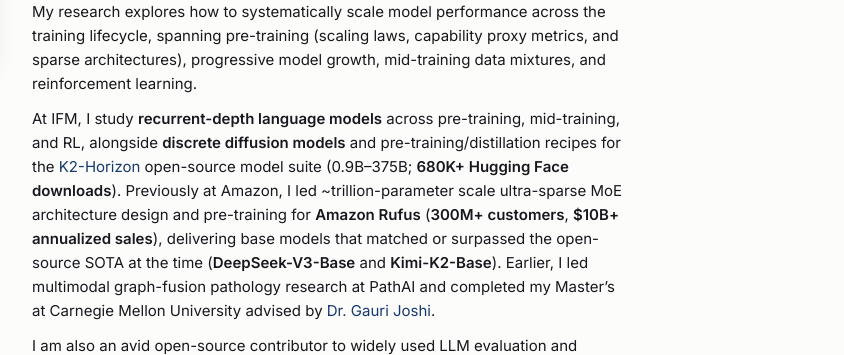
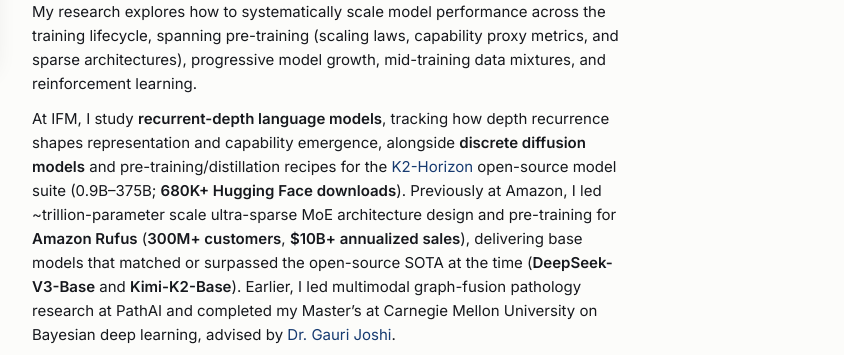
Before and after one commit to chaitanya-dwivedi/chaitanya-dwivedi.github.io, a plain HTML site: page index.html in a window 1280 px wide. Shown: the part 243-598 px from the top of the page, 436-1280 px from the left. Drawn offline with Linux system fonts and the light colour scheme.

Commit message:
Restore capability emergence framing on recurrent-depth and add Bayesian deep learning at CMU

```diff
--- a/index.html
+++ b/index.html
@@ -68,7 +68,7 @@
               I am a Senior Research Scientist at the <strong>Institute of Foundation Models (IFM)</strong>, working at the interface of <strong>LLM training dynamics and compute-efficient scaling</strong>. My research explores how to systematically scale model performance across the training lifecycle, spanning pre-training (scaling laws, capability proxy metrics, and sparse architectures), progressive model growth, mid-training data mixtures, and reinforcement learning.
             </p>
             <p>
-              At IFM, I study <strong>recurrent-depth language models</strong> across pre-training, mid-training, and RL, alongside <strong>discrete diffusion models</strong> and pre-training/distillation recipes for the <a href="https://huggingface.co/IFM" target="_blank" rel="noopener">K2-Horizon</a> open-source model suite (0.9B&ndash;375B; <strong>680K+ Hugging Face downloads</strong>). Previously at Amazon, I led ~trillion-parameter scale ultra-sparse MoE architecture design and pre-training for <strong>Amazon Rufus</strong> (<strong>300M+ customers</strong>, <strong>$10B+ annualized sales</strong>), delivering base models that matched or surpassed the open-source SOTA at the time (<strong>DeepSeek-V3-Base</strong> and <strong>Kimi-K2-Base</strong>). Earlier, I led multimodal graph-fusion pathology research at PathAI and completed my Master&rsquo;s at Carnegie Mellon University advised by <a href="https://www.andrew.cmu.edu/user/gaurij/" target="_blank" rel="noopener">Dr. Gauri Joshi</a>.
+              At IFM, I study <strong>recurrent-depth language models</strong>, tracking how depth recurrence shapes representation and capability emergence, alongside <strong>discrete diffusion models</strong> and pre-training/distillation recipes for the <a href="https://huggingface.co/IFM" target="_blank" rel="noopener">K2-Horizon</a> open-source model suite (0.9B&ndash;375B; <strong>680K+ Hugging Face downloads</strong>). Previously at Amazon, I led ~trillion-parameter scale ultra-sparse MoE architecture design and pre-training for <strong>Amazon Rufus</strong> (<strong>300M+ customers</strong>, <strong>$10B+ annualized sales</strong>), delivering base models that matched or surpassed the open-source SOTA at the time (<strong>DeepSeek-V3-Base</strong> and <strong>Kimi-K2-Base</strong>). Earlier, I led multimodal graph-fusion pathology research at PathAI and completed my Master&rsquo;s at Carnegie Mellon University on Bayesian deep learning, advised by <a href="https://www.andrew.cmu.edu/user/gaurij/" target="_blank" rel="noopener">Dr. Gauri Joshi</a>.
             </p>
             <p>
               I am also an avid open-source contributor to widely used LLM evaluation and distributed-training frameworks, including <a href="https://github.com/harbor-framework/terminal-bench" target="_blank" rel="noopener">Terminal-Bench</a>, <a href="https://github.com/harbor-framework/harbor" target="_blank" rel="noopener">Harbor adapters</a>, <a href="https://github.com/NVIDIA/Megatron-LM" target="_blank" rel="noopener">NVIDIA Megatron-LM</a>, and <a href="https://github.com/NVIDIA/NeMo" target="_blank" rel="noopener">NVIDIA NeMo</a>.
```
